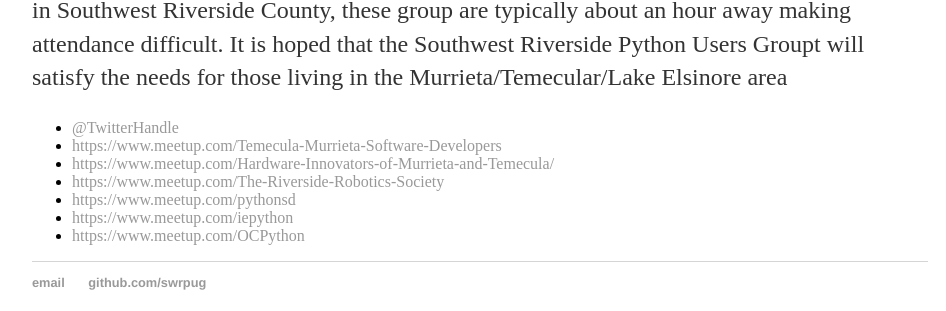
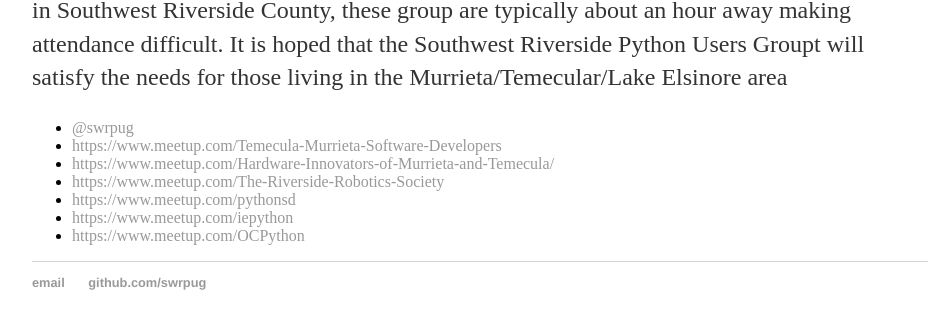
Before and after one commit to swrpug/swrpug.github.io, a Jekyll site: the page built from about/index.html, in a window 1280 px wide. Shown: the part 304-615 px from the top of the page, without its empty margins (160-1106 px from the left). Built offline with Jekyll 4.4.1, drawn with Linux system fonts in a browser that asks for light colours.

Commit message:
Updated twitter handle

```diff
--- a/about/index.html
+++ b/about/index.html
@@ -13,7 +13,7 @@
       </p>
 
 			<ul class="contacts">
-				<li><a href="#">@TwitterHandle</a></li>
+				<li><a href="#">@swrpug</a></li>
 				<li><a href="#">https://www.meetup.com/Temecula-Murrieta-Software-Developers</a></li>
 				<li><a href="#">https://www.meetup.com/Hardware-Innovators-of-Murrieta-and-Temecula/</a></li>
 				<li><a href="#">https://www.meetup.com/The-Riverside-Robotics-Society</a></li>
```
